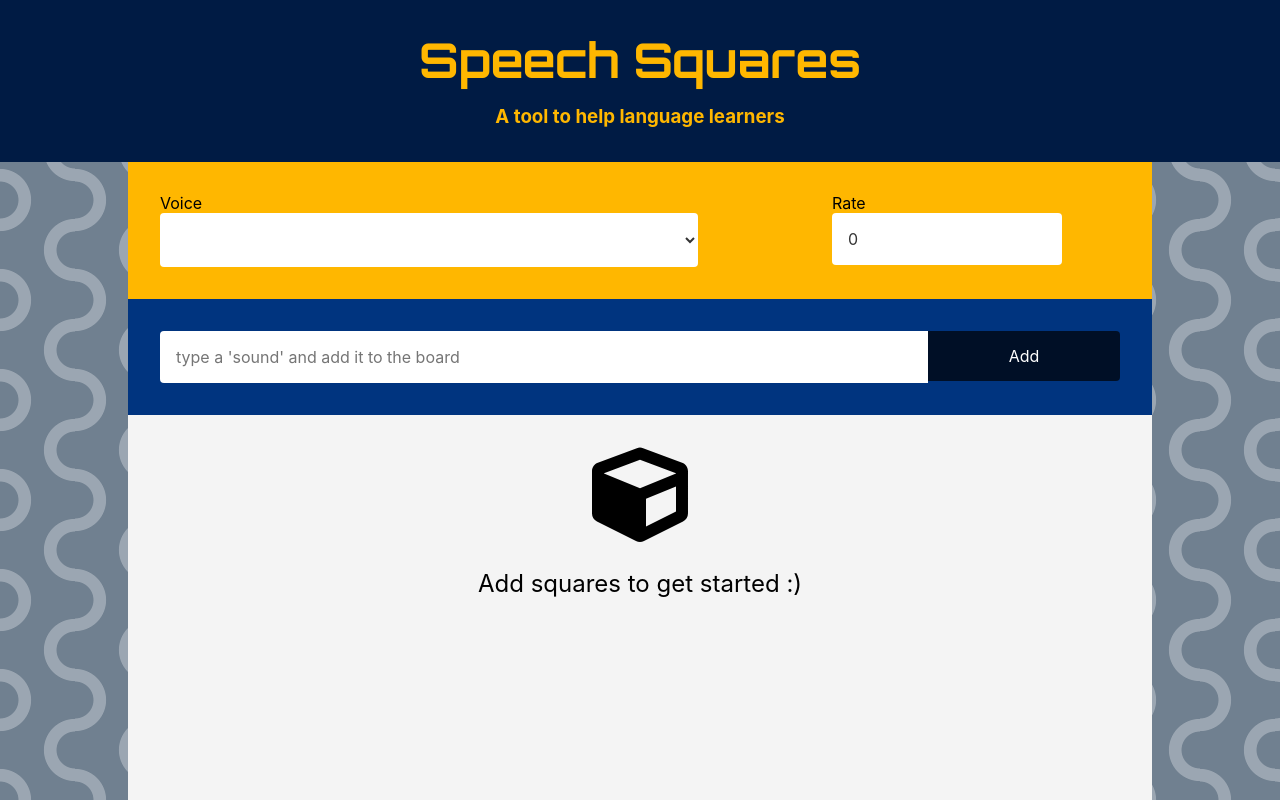
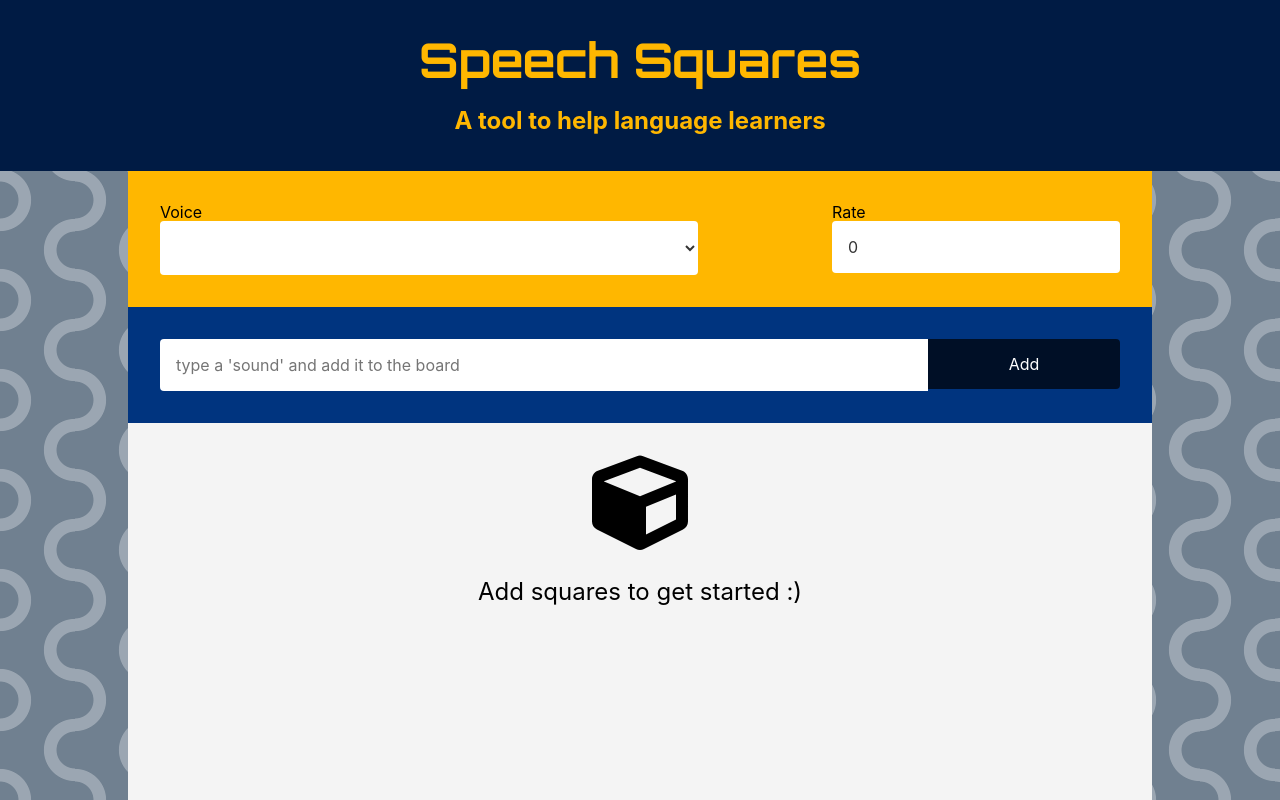
Before and after one commit to marifaleiros/speechsquares, a React (Create React App) app: page / in a window 1280 px wide. Shown: the top 800 px of the page. Built offline with nearby package versions, Linux system fonts and the light colour scheme.

Commit message:
layout fixes

```diff
--- a/src/Components/Header/Header.jsx
+++ b/src/Components/Header/Header.jsx
@@ -8,7 +8,7 @@ const Header = () => {
     <h1 className="title gold f3 f2-m f1-l mv3">
       Speech Squares
     </h1>
-    <h3>A tool to help language learners</h3>
+    <h2>A tool to help language learners</h2>
   </header>);
 };
 
--- a/src/Components/Settings/Settings.jsx
+++ b/src/Components/Settings/Settings.jsx
@@ -28,7 +28,7 @@ class Settings extends React.Component {
                 <div className="fl w-100 w-30-ns mt4 mt0-ns">
                     <label htmlFor="rate">Rate</label><br />
                     <input id="rate"
-                        className="f6 f5-l bn black-80 bg-white pa3 lh-solid w-100 w-75-m w-80-l br2-ns"
+                        className="f6 f5-l bn black-80 bg-white pa3 lh-solid w-100 br2-ns"
                         type="number"
                         value={this.props.rate}
                         onChange={this.props.onRateChanged}
--- a/src/Components/Square/Square.css
+++ b/src/Components/Square/Square.css
@@ -12,7 +12,6 @@
 
 .tooltip {
   position: relative;
-  display: inline-block;
 }
 
 .tooltip .tooltiptext {
```
